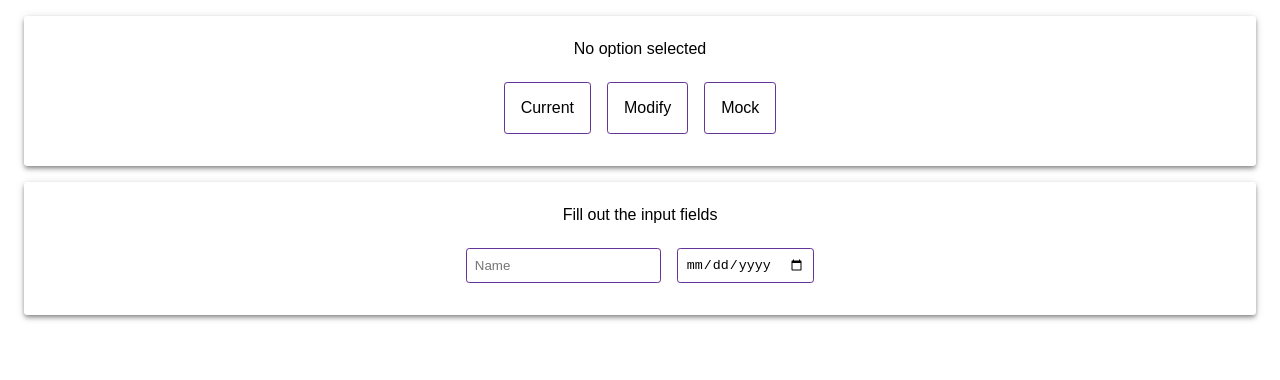
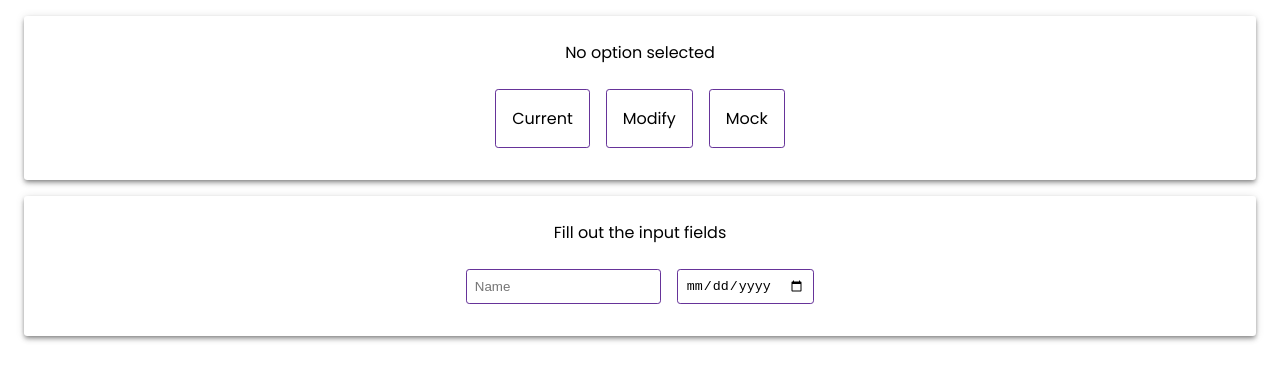
Before and after one commit to BennyHinrichs/proxy-state-mgmt, a plain HTML site: page index.html in a window 1280 px wide. Drawn offline with Linux system fonts and the light colour scheme.

Commit message:
Added a cute Google font

```diff
--- a/index.html
+++ b/index.html
@@ -4,8 +4,9 @@
   <script type="module" src="main.js"></script>
 </head>
 <style>
+  @import url('https://fonts.googleapis.com/css?family=Poppins');
   :root {
-    font-family: Arial, sans-serif;
+    font-family: 'Poppins', Arial, sans-serif;
     --size-lg: 1rem;
     --size-md: .5rem;
     --radius: .2rem;
```
